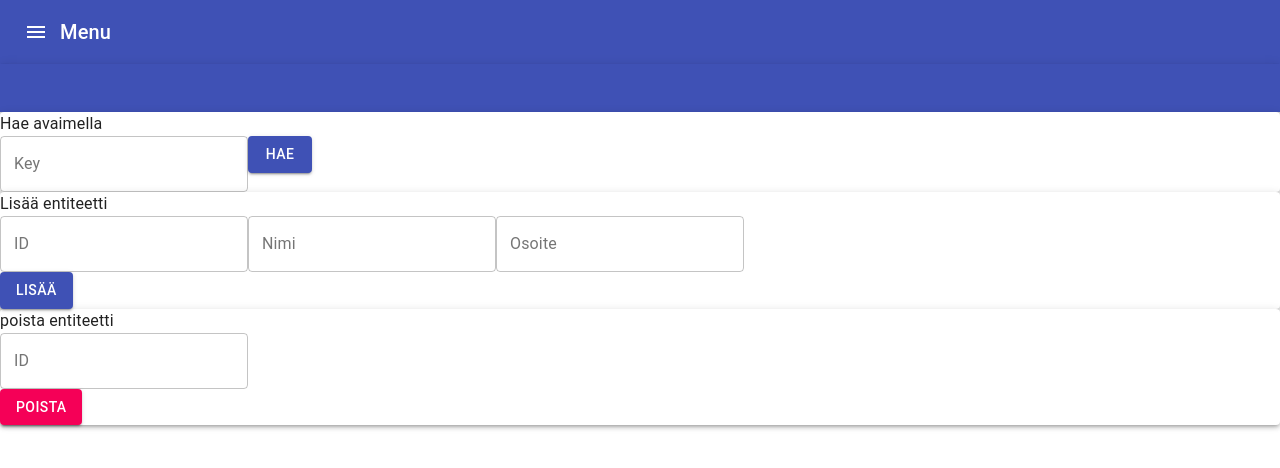
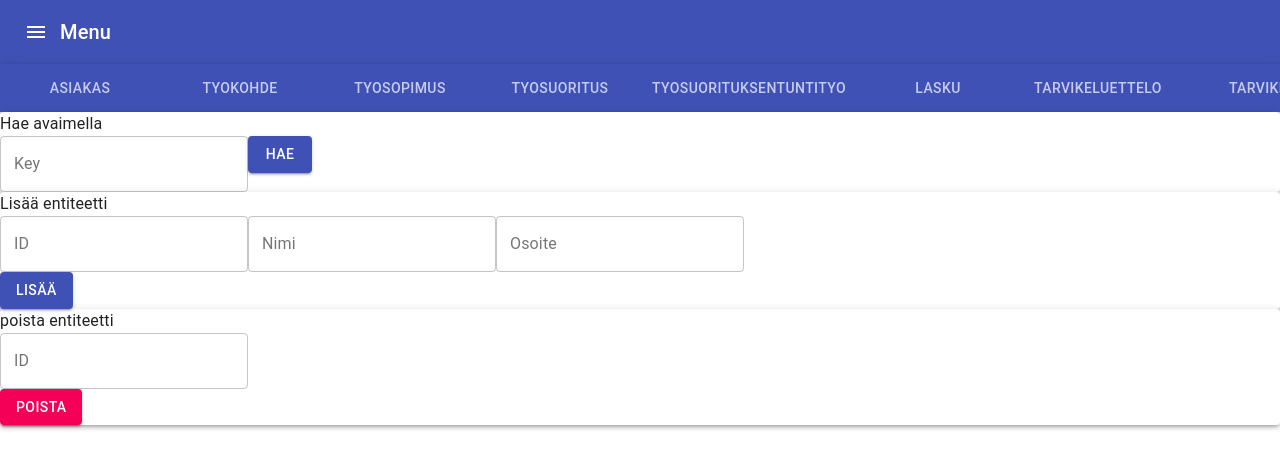
Before and after one commit to joonasil/Tietokantaohjelmointi, a React (Create React App) app in the folder tikoht/src/main/react-app/: page / in a window 1280 px wide. Shown: the top 468 px of the page. Built offline with nearby package versions, Linux system fonts and the light colour scheme; no server answers.

Commit message:
Fixed problems, initiated some more.

```diff
--- a/tikoht/src/main/react-app/src/test4.js
+++ b/tikoht/src/main/react-app/src/test4.js
@@ -58,7 +58,7 @@ function App() {
     const [update, setUpdate] = React.useState(true);
     const [htmlTable, setHtmlTable] = React.useState([]);
     const [htmlTableHead, setHtmlTableHead] = React.useState([]);
-    const [relations, setRelations] = React.useState(['asiakas', 'tyokohde', 'tyosopimus', 'tyosuoritus', 'tyosuoritustenTuntityo', 'lasku', 'tarvikeluettelo', 'tarvike', 'tuntityo']);
+    const [relations, setRelations] = React.useState(['asiakas', 'tyokohde', 'tyosopimus', 'tyosuoritus', 'tyosuorituksentuntityo', 'lasku', 'tarvikeluettelo', 'tarvike', 'tuntityo']);
 
     const canvasRef = useRef(null);
 
@@ -68,6 +68,7 @@ function App() {
 
     const fetchTable = (tableName) => {
         let newTable = {};
+        console.log('http://localhost:8080/api/v1/' + tableName);
         fetch('http://localhost:8080/api/v1/' + tableName)
             .then(res => res.json())
             .then((data) => {
@@ -80,7 +81,7 @@ function App() {
             .then(setActiveTable(newTable))
             .then(setTimeout(function(){
                 formHtmlTable();
-            }, 1500))
+            }, 800))
                 .catch(console.log))
 
     }
@@ -94,8 +95,7 @@ function App() {
         let html = [];
         for (let i = 0; i < columnCount; i++) {
             let item = metadata[i];
-            console.log(item.column_name);
-            html.push(<TableCell key={"row" + i}>{item.column_name}</TableCell>)}
+            html.push(<TableCell key={item.column_name + "_" + i}>{item.column_name}</TableCell>)}
         setHtmlTableHead(html);
         html = [];
 
@@ -104,6 +104,7 @@ function App() {
 
             let cells = []
             Object.keys(item).forEach(function(key) {
+                if (item != null)
                 cells.push(<TableCell key={item[key] + "_" + i}>{item[key]}</TableCell>);
             });
             html.push(<TableRow key={i}>{cells}</TableRow>);
@@ -125,9 +126,16 @@ function App() {
         <AppBarCustom/>
         <AppBar position="static">
               <Tabs  aria-label="simple tabs example">
-                {relations.map((tab) =>
-                  <Button label={tab} value={tab} key={tab} onClick={() => {setTableName(tab)}}></Button>
-                )}
+                  <Tab label={relations[0]} key={0} onClick={() => {setTableName(relations[0])}}/>
+                  <Tab label={relations[1]} key={1} onClick={() => {setTableName(relations[1])}}/>
+                  <Tab label={relations[2]} key={2} onClick={() => {setTableName(relations[2])}}/>
+                  <Tab label={relations[3]} key={3} onClick={() => {setTableName(relations[3])}}/>
+                  <Tab label={relations[4]} key={4} onClick={() => {setTableName(relations[4])}}/>
+                  <Tab label={relations[5]} key={5} onClick={() => {setTableName(relations[5])}}/>
+                  <Tab label={relations[6]} key={6} onClick={() => {setTableName(relations[6])}}/>
+                  <Tab label={relations[7]} key={7} onClick={() => {setTableName(relations[7])}}/>
+                  <Tab label={relations[8]} key={8} onClick={() => {setTableName(relations[8])}}/>
+                  <Tab label={relations[9]} key={9} onClick={() => {setTableName(relations[9])}}/>
               </Tabs>
           </AppBar>
 
```
